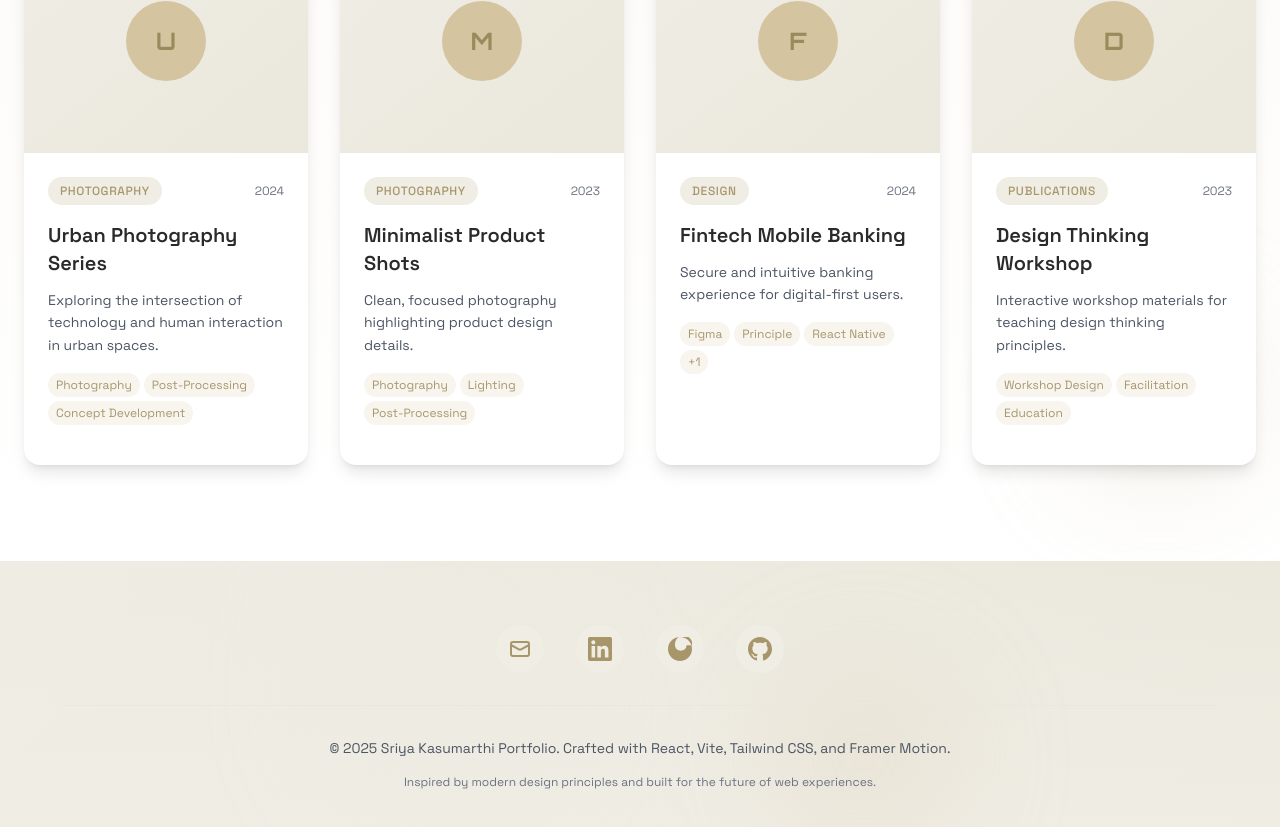
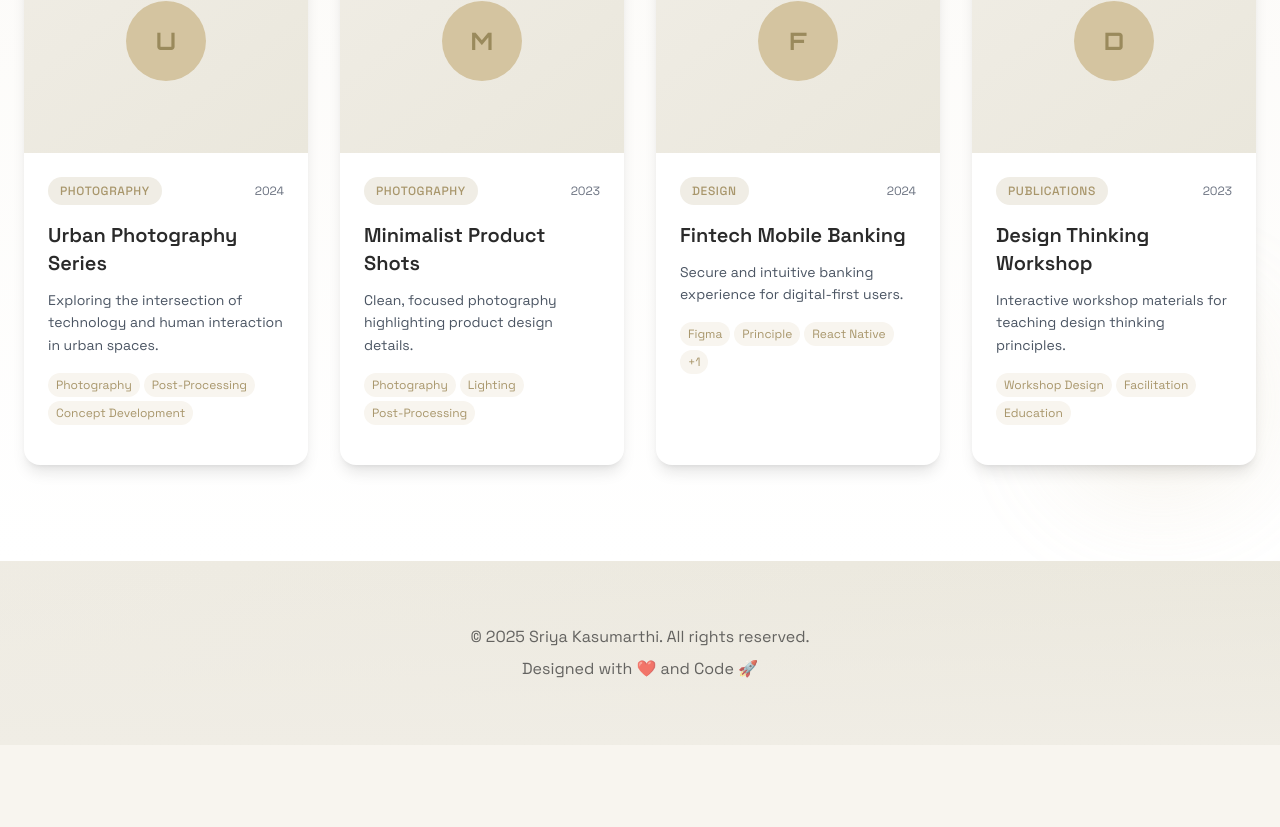
Before and after one commit to SriyaRKasumarthi/portfolio, a React (Vite) app: page / in a window 1280 px wide. Shown: the part 1654-2481 px from the top of the page. After the commit the page ends 2399 px from the top, so only its background shows below. Built offline with nearby package versions, Linux system fonts and the light colour scheme.

Commit message:
Fix GitHub Pages deployment and restore full portfolio

```diff
--- a/package.json
+++ b/package.json
@@ -11,7 +11,7 @@
     "predeploy": "npm run build",
     "deploy": "gh-pages -d dist"
   },
-  "homepage": "https://sriyakasumarthi.github.io/portfolio/",
+  "homepage": "https://sriyarKasumarthi.github.io/portfolio/",
   "dependencies": {
     "framer-motion": "^10.18.0",
     "lucide-react": "^0.545.0",
--- a/src/App.jsx
+++ b/src/App.jsx
@@ -74,87 +74,12 @@ function App() {
         className="py-16 px-6 bg-gradient-to-t from-beige-100 to-transparent relative overflow-hidden"
         initial={{ opacity: 0 }}
         whileInView={{ opacity: 1 }}
+        viewport={{ once: true, amount: 0.3 }}
         transition={{ duration: 0.8, ease: [0.16, 1, 0.3, 1] }}
-        viewport={{ once: true }}
       >
-        {/* Background decoration */}
-        <div className="absolute inset-0 opacity-20">
-          <div className="absolute top-0 left-1/4 w-64 h-64 bg-beige-200 rounded-full blur-3xl" />
-          <div className="absolute bottom-0 right-1/4 w-48 h-48 bg-beige-300 rounded-full blur-3xl" />
-        </div>
-
-        <div className="max-w-6xl mx-auto text-center relative z-10">
-          <motion.div
-            className="flex justify-center space-x-8 mb-8"
-            initial={{ opacity: 0, y: 30 }}
-            whileInView={{ opacity: 1, y: 0 }}
-            transition={{ duration: 0.8, delay: 0.2, ease: [0.16, 1, 0.3, 1] }}
-            viewport={{ once: true }}
-          >
-            <motion.a
-              href="mailto:hello@yourname.com"
-              className="text-beige-600 hover:text-beige-800 transition-colors duration-500 group"
-              whileHover={{ scale: 1.2, rotate: 5 }}
-              whileTap={{ scale: 0.9 }}
-            >
-              <div className="w-12 h-12 bg-beige-100 rounded-full flex items-center justify-center group-hover:bg-beige-200 transition-colors duration-300">
-                <svg className="w-6 h-6" fill="none" stroke="currentColor" viewBox="0 0 24 24">
-                  <path strokeLinecap="round" strokeLinejoin="round" strokeWidth={2} d="M3 8l7.89 4.26a2 2 0 002.22 0L21 8M5 19h14a2 2 0 002-2V7a2 2 0 00-2-2H5a2 2 0 00-2 2v10a2 2 0 002 2z" />
-                </svg>
-              </div>
-            </motion.a>
-            <motion.a
-              href="https://linkedin.com/in/yourprofile"
-              className="text-beige-600 hover:text-beige-800 transition-colors duration-500 group"
-              whileHover={{ scale: 1.2, rotate: 5 }}
-              whileTap={{ scale: 0.9 }}
-            >
-              <div className="w-12 h-12 bg-beige-100 rounded-full flex items-center justify-center group-hover:bg-beige-200 transition-colors duration-300">
-                <svg className="w-6 h-6" fill="currentColor" viewBox="0 0 24 24">
-                  <path d="M20.447 20.452h-3.554v-5.569c0-1.328-.027-3.037-1.852-3.037-1.853 0-2.136 1.445-2.136 2.939v5.667H9.351V9h3.414v1.561h.046c.477-.9 1.637-1.85 3.37-1.85 3.601 0 4.267 2.37 4.267 5.455v6.286zM5.337 7.433c-1.144 0-2.063-.926-2.063-2.065 0-1.138.92-2.063 2.063-2.063 1.14 0 2.064.925 2.064 2.063 0 1.139-.925 2.065-2.064 2.065zm1.782 13.019H3.555V9h3.564v11.452zM22.225 0H1.771C.792 0 0 .774 0 1.729v20.542C0 23.227.792 24 1.771 24h20.451C23.2 24 24 23.227 24 22.271V1.729C24 .774 23.2 0 22.222 0h.003z"/>
-                </svg>
-              </div>
-            </motion.a>
-            <motion.a
-              href="https://dribbble.com/yourprofile"
-              className="text-beige-600 hover:text-beige-800 transition-colors duration-500 group"
-              whileHover={{ scale: 1.2, rotate: 5 }}
-              whileTap={{ scale: 0.9 }}
-            >
-              <div className="w-12 h-12 bg-beige-100 rounded-full flex items-center justify-center group-hover:bg-beige-200 transition-colors duration-300">
-                <svg className="w-6 h-6" fill="currentColor" viewBox="0 0 24 24">
-                  <path d="M12 0C5.374 0 0 5.373 0 12s5.374 12 12 12 12-5.373 12-12S18.626 0 12 0zm6.568 8.16c-.169 1.858-.896 3.305-2.05 4.234-.52.4-1.1.715-1.73.944-.64.23-1.31.35-2 .35-.69 0-1.36-.12-2-.35-.63-.229-1.21-.544-1.73-.944-1.154-.929-1.881-2.376-2.05-4.234-.169-1.858.169-3.715 1.154-5.362.985-1.647 2.46-2.94 4.425-3.878 1.965-.938 4.12-.938 6.085 0 1.965.938 3.44 2.231 4.425 3.878.985 1.647 1.323 3.504 1.154 5.362z"/>
-                </svg>
-              </div>
-            </motion.a>
-            <motion.a
-              href="https://github.com/yourprofile"
-              className="text-beige-600 hover:text-beige-800 transition-colors duration-500 group"
-              whileHover={{ scale: 1.2, rotate: 5 }}
-              whileTap={{ scale: 0.9 }}
-            >
-              <div className="w-12 h-12 bg-beige-100 rounded-full flex items-center justify-center group-hover:bg-beige-200 transition-colors duration-300">
-                <svg className="w-6 h-6" fill="currentColor" viewBox="0 0 24 24">
-                  <path d="M12 0c-6.626 0-12 5.373-12 12 0 5.302 3.438 9.8 8.207 11.387.599.111.793-.261.793-.577v-2.234c-3.338.726-4.033-1.416-4.033-1.416-.546-1.387-1.333-1.756-1.333-1.756-1.089-.745.083-.729.083-.729 1.205.084 1.839 1.237 1.839 1.237 1.07 1.834 2.807 1.304 3.492.997.107-.775.418-1.305.762-1.604-2.665-.305-5.467-1.334-5.467-5.931 0-1.311.469-2.381 1.236-3.221-.124-.303-.535-1.524.117-3.176 0 0 1.008-.322 3.301 1.23.957-.266 1.983-.399 3.003-.404 1.02.005 2.047.138 3.006.404 2.291-1.552 3.297-1.23 3.297-1.23.653 1.653.242 2.874.118 3.176.77.84 1.235 1.911 1.235 3.221 0 4.609-2.807 5.624-5.479 5.921.43.372.823 1.102.823 2.222v3.293c0 .319.192.694.801.576 4.765-1.589 8.199-6.086 8.199-11.386 0-6.627-5.373-12-12-12z"/>
-                </svg>
-              </div>
-            </motion.a>
-          </motion.div>
-
-          <motion.div
-            className="border-t border-beige-200 pt-8"
-            initial={{ opacity: 0 }}
-            whileInView={{ opacity: 1 }}
-            transition={{ duration: 0.8, delay: 0.4 }}
-            viewport={{ once: true }}
-          >
-            <p className="text-gray-600 text-sm mb-4">
-              © 2025 Sriya Kasumarthi Portfolio. Crafted with React, Vite, Tailwind CSS, and Framer Motion.
-            </p>
-            <p className="text-xs text-gray-500">
-              Inspired by modern design principles and built for the future of web experiences.
-            </p>
-          </motion.div>
+        <div className="max-w-7xl mx-auto text-center text-text/70 font-space-grotesk">
+          <p>&copy; {new Date().getFullYear()} Sriya Kasumarthi. All rights reserved.</p>
+          <p className="mt-2">Designed with ❤️ and Code 🚀</p>
         </div>
       </motion.footer>
     </div>
```
